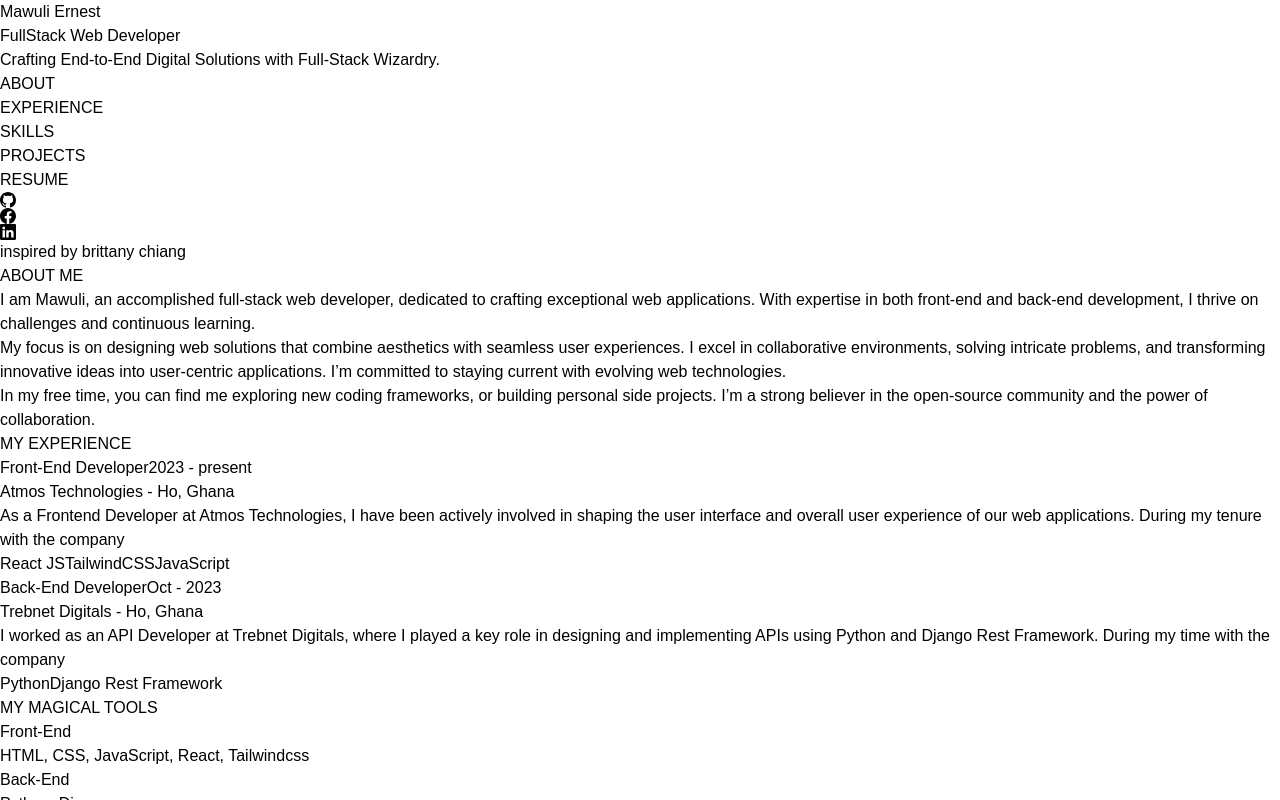
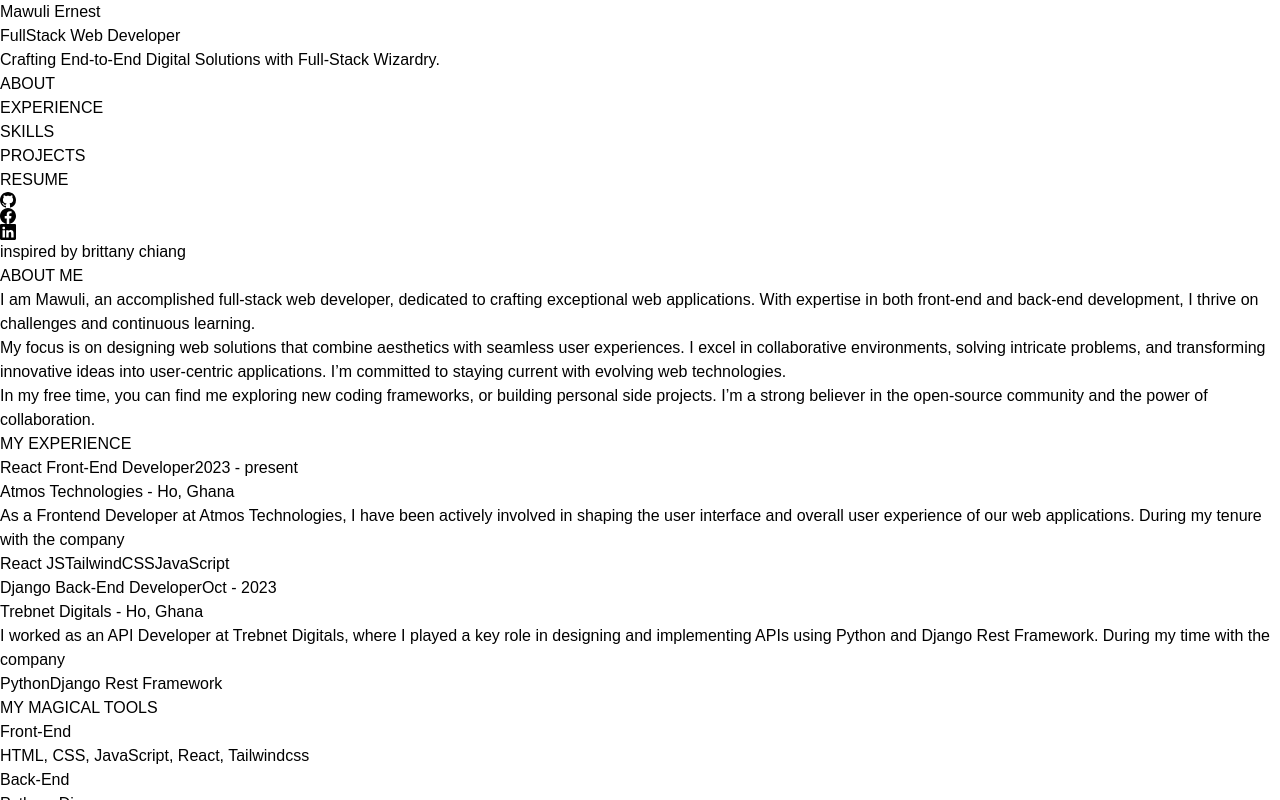
Before and after one commit to maulydev/maulydev.github.io, a React (Vite) app: page / in a window 1280 px wide. Shown: the top 800 px of the page. Built offline with nearby package versions, Linux system fonts and the light colour scheme.

Commit message:
Project & Experience added

```diff
--- a/src/components/Experience.jsx
+++ b/src/components/Experience.jsx
@@ -4,7 +4,7 @@ import SectionTitle from "./SectionTitle";
 const experiences = [
   {
     id: "front-atmos-2023",
-    role: "Front-End Developer",
+    role: "React Front-End Developer",
     workingPeriod: "2023 - present",
     company: "Atmos Technologies",
     location: "Ho, Ghana",
@@ -14,7 +14,7 @@ const experiences = [
   },
   {
     id: "back-threb-2023",
-    role: "Back-End Developer",
+    role: "Django Back-End Developer",
     workingPeriod: "Oct - 2023",
     company: "Trebnet Digitals",
     location: "Ho, Ghana",
--- a/src/components/Projects.jsx
+++ b/src/components/Projects.jsx
@@ -2,11 +2,11 @@
 /* eslint-disable react/prop-types */
 
 import gospelcorner from "../assets/gospelcorner.avif";
+import ghosttalk from "../assets/ghosttalk.avif";
 import tipytools from "../assets/tipytools.avif";
 import hojobs from "../assets/hojobs.avif";
 import placeholder from "../assets/default.avif";
 import SectionTitle from "./SectionTitle";
-
 
 const projects = [
   {
@@ -15,6 +15,13 @@ const projects = [
     stacks: ["React JS", "Django", "Tailwindcss"],
     image: tipytools,
     desc: "An open source community for developing packages and other development tools.",
+  },
+  {
+    name: "GhostTalk",
+    url: "https://ghosttalk.netlify.app/",
+    stacks: ["React JS", "Django", "Tailwindcss"],
+    image: ghosttalk,
+    desc: "This web app allows a user to share his/her profile link and receive honest feedback from friends and family without revealing their identity.",
   },
   {
     name: "Gospel Corner",
--- a/src/components/Sidebar.jsx
+++ b/src/components/Sidebar.jsx
@@ -88,7 +88,7 @@ const Sidebar = () => {
             </a>
           </li>
           <li>
-            <a href="https://drive.google.com/file/d/1tlyOgSi6T6Twb72fhWNveRWyvGWmeeP5/view?usp=drive_link" rel="noreferrer"  className={styles.aStyle} to="/resume">
+            <a href="https://docs.google.com/document/d/1-n__fZIE9Z3cs0SNq3Lpr5nzky_H22106K_1tTujTZo/edit?usp=drive_link" rel="noreferrer"  className={styles.aStyle} to="/resume">
               <div className={styles.divStyle}></div>
               <span>RESUME</span>
             </a>
```
Also changed, not shown: src/assets/ghosttalk.avif (added).
